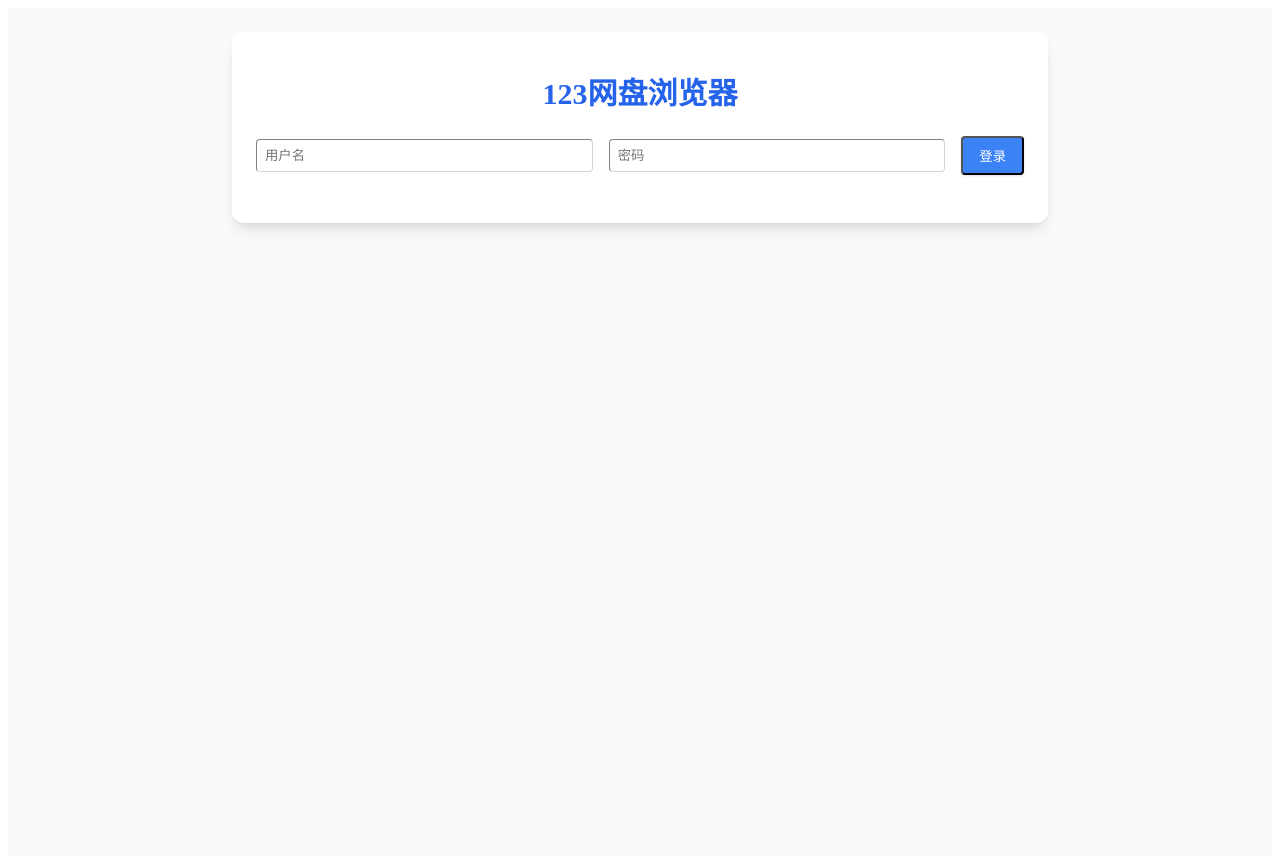
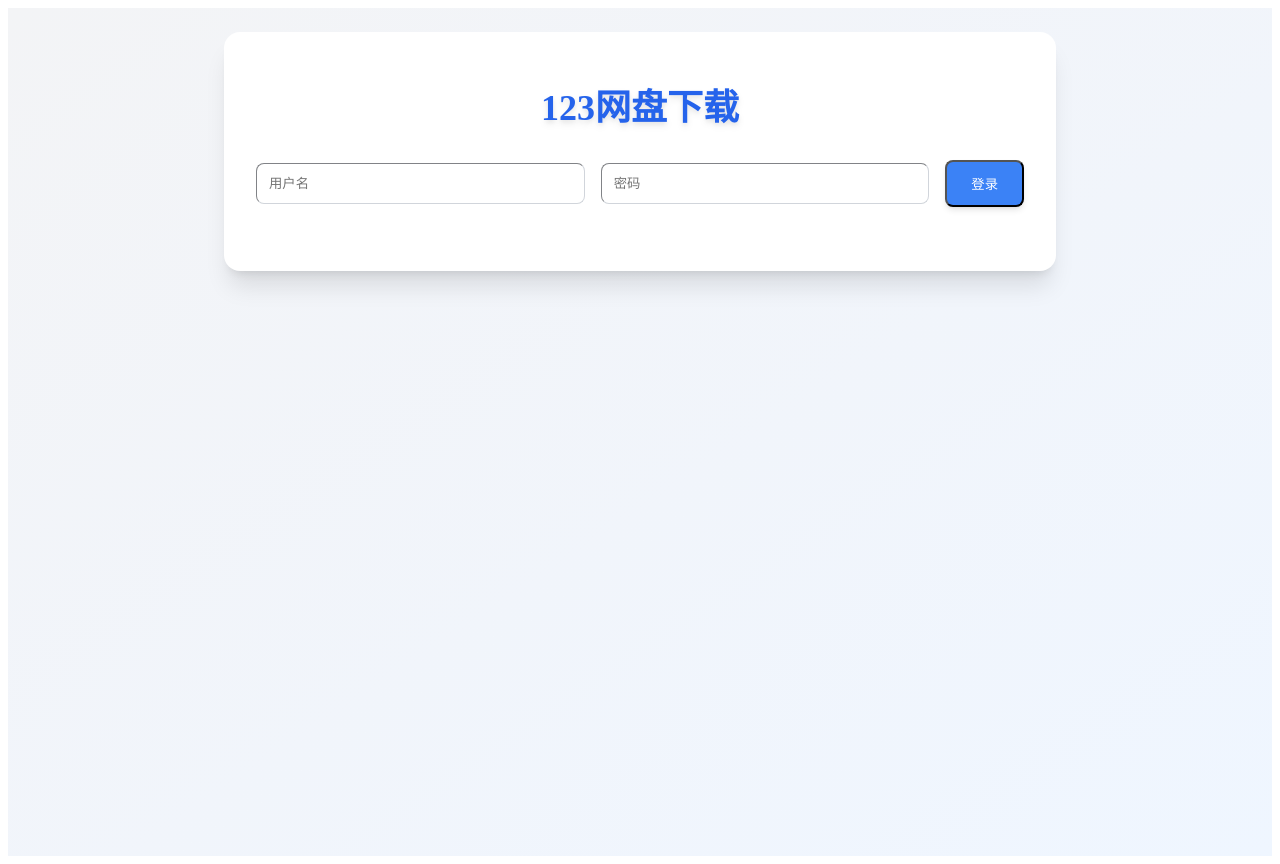
Before and after one commit to zhengweixin0101/123Pan-Web, a Vue app: page / in a window 1280 px wide. Built offline with nearby package versions, Linux system fonts and the light colour scheme.

Commit message:
优化样式

```diff
--- a/src/app.vue
+++ b/src/app.vue
@@ -1,39 +1,58 @@
 <template>
-  <div class="min-h-screen bg-gray-50 p-6">
-    <div class="max-w-3xl mx-auto bg-white shadow-lg rounded-xl p-6">
-      <h1 class="text-3xl font-bold mb-6 text-center text-blue-600">123网盘浏览器</h1>
+  <div class="min-h-screen bg-gradient-to-br from-gray-100 to-blue-50 p-6">
+    <div class="max-w-3xl mx-auto bg-white shadow-xl rounded-2xl p-8">
+      <h1 class="text-4xl font-extrabold mb-8 text-center text-blue-600 drop-shadow-md">
+        123网盘下载
+      </h1>
 
-      <!-- 登录表单 -->
-      <div v-if="!user" class="flex flex-col sm:flex-row items-center justify-center gap-4 mb-6">
-        <input v-model="username"
-               placeholder="用户名"
-               class="border border-gray-300 p-2 rounded w-full sm:w-auto flex-1">
-        <input v-model="password"
-               placeholder="密码"
-               type="password"
-               class="border border-gray-300 p-2 rounded w-full sm:w-auto flex-1">
-        <button @click="handleLogin"
-                class="bg-blue-500 hover:bg-blue-600 text-white px-4 py-2 rounded shadow">
-          登录
-        </button>
+      <div v-if="!user">
+        <form @submit.prevent="handleLogin" class="flex flex-col sm:flex-row items-center justify-center gap-4 mb-8">
+          <input
+            v-model="username"
+            id="username"
+            name="username"
+            type="text"
+            autocomplete="username"
+            placeholder="用户名"
+            class="border border-gray-300 p-3 rounded-lg w-full sm:w-auto flex-1 focus:outline-none focus:ring-2 focus:ring-blue-400"
+          >
+          <input
+            v-model="password"
+            id="password"
+            name="password"
+            type="password"
+            autocomplete="current-password"
+            placeholder="密码"
+            class="border border-gray-300 p-3 rounded-lg w-full sm:w-auto flex-1 focus:outline-none focus:ring-2 focus:ring-blue-400"
+          >
+          <button
+            type="submit"
+            class="bg-blue-500 hover:bg-blue-600 text-white px-6 py-3 rounded-lg shadow-md transition transform hover:scale-105"
+          >
+            登录
+          </button>
+        </form>
       </div>
 
-      <!-- 文件浏览器 -->
       <div v-else>
         <div class="flex items-center justify-between mb-4">
           <p class="text-gray-700">已登录：<span class="font-semibold">{{ user.username }}</span></p>
-          <button @click="logout"
-                  class="bg-red-500 hover:bg-red-600 text-white px-4 py-2 rounded shadow">
+          <button
+            @click="logout"
+            class="bg-red-500 hover:bg-red-600 text-white px-4 py-2 rounded-lg shadow-md transition transform hover:scale-105"
+          >
             退出登录
           </button>
         </div>
 
-        <div class="border rounded-lg bg-gray-50 p-4 max-h-[70vh] overflow-y-auto">
+        <div class="border rounded-lg bg-gray-50 p-4 max-h-[70vh] overflow-y-auto scrollbar-thin scrollbar-thumb-gray-300 scrollbar-track-gray-100">
           <ul>
-            <li v-for="file in files" :key="file.FileId" class="mb-1">
-              <div class="flex items-center gap-2 cursor-pointer group"
-                   @click="file.Type === 1 ? loadFolder(file) : download(file)">
-                <span v-if="file.Type === 1" class="text-blue-600 group-hover:text-blue-800">
+            <li v-for="file in files" :key="file.FileId" class="mb-2">
+              <div
+                class="flex items-center gap-2 cursor-pointer group p-2 rounded hover:bg-blue-50 transition-colors"
+                @click="file.Type === 1 ? loadFolder(file) : download(file)"
+              >
+                <span v-if="file.Type === 1" class="text-blue-600 group-hover:text-blue-800 font-medium">
                   📁 {{ file.FileName }}
                 </span>
                 <span v-else class="group-hover:text-gray-800">
@@ -41,12 +60,13 @@
                 </span>
               </div>
 
-              <!-- 子文件夹 -->
-              <ul v-if="expanded[file.FileId]" class="ml-6 border-l pl-3 mt-1">
+              <ul v-if="expanded[file.FileId]" class="ml-4 border-l pl-4 mt-1">
                 <li v-for="sub in expanded[file.FileId]" :key="sub.FileId" class="mb-1">
-                  <div class="flex items-center gap-2 cursor-pointer group"
-                       @click="sub.Type === 1 ? loadFolder(sub) : download(sub)">
-                    <span v-if="sub.Type === 1" class="text-blue-600 group-hover:text-blue-800">
+                  <div
+                    class="flex items-center gap-2 cursor-pointer group p-2 rounded hover:bg-blue-50 transition-colors"
+                    @click="sub.Type === 1 ? loadFolder(sub) : download(sub)"
+                  >
+                    <span v-if="sub.Type === 1" class="text-blue-600 group-hover:text-blue-800 font-medium">
                       📁 {{ sub.FileName }}
                     </span>
                     <span v-else class="group-hover:text-gray-800">
```
